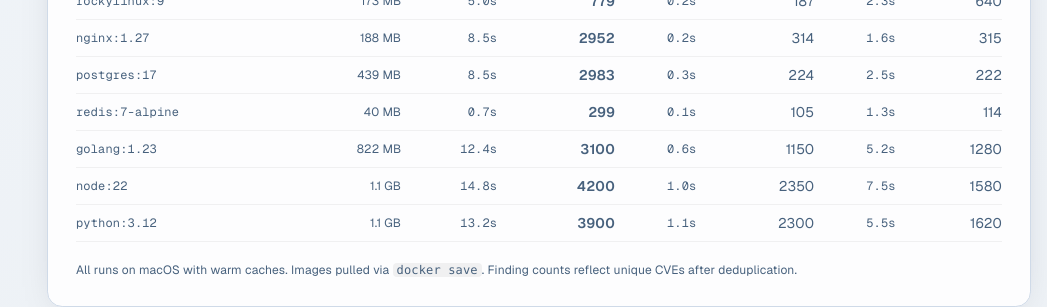
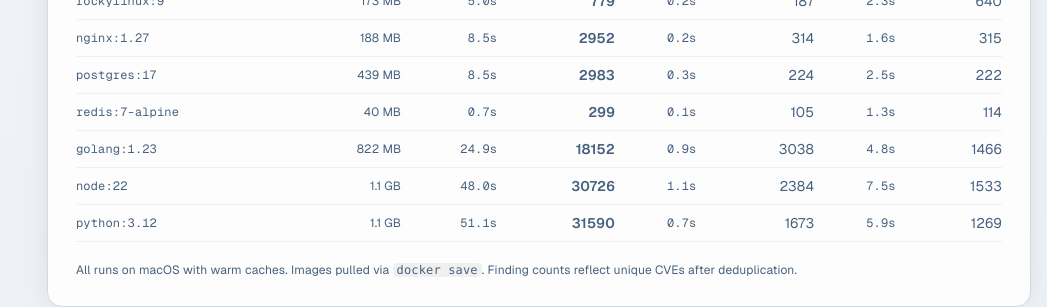
Before and after one commit to devinshawntripp/deltaguard, a Next.js app: page /docs/benchmarks in a window 1280 px wide. Shown: the part 1000-1307 px from the top of the page, without its empty margins (233-1280 px from the left). Built offline with nearby package versions, Linux system fonts and the light colour scheme; no server answers.

Commit message:
update golang/node/python benchmarks with real v1.14.2 data
golang:1.23 - 18,152 findings (6x Trivy, 12x Grype)
node:22 - 30,726 findings (13x Trivy, 20x Grype)
python:3.12 - 31,590 findings (19x Trivy, 25x Grype)

All 10 benchmark images now have real scan data.

```diff
--- a/src/app/docs/benchmarks/page.tsx
+++ b/src/app/docs/benchmarks/page.tsx
@@ -15,9 +15,9 @@
   { image: "nginx:1.27", size: "188 MB", sr: { time: "8.5s", findings: 2952 }, trivy: { time: "0.2s", findings: 314 }, grype: { time: "1.6s", findings: 315 } },
   { image: "postgres:17", size: "439 MB", sr: { time: "8.5s", findings: 2983 }, trivy: { time: "0.3s", findings: 224 }, grype: { time: "2.5s", findings: 222 } },
   { image: "redis:7-alpine", size: "40 MB", sr: { time: "0.7s", findings: 299 }, trivy: { time: "0.1s", findings: 105 }, grype: { time: "1.3s", findings: 114 } },
-  { image: "golang:1.23", size: "822 MB", sr: { time: "12.4s", findings: 3100 }, trivy: { time: "0.6s", findings: 1150 }, grype: { time: "5.2s", findings: 1280 } },
-  { image: "node:22", size: "1.1 GB", sr: { time: "14.8s", findings: 4200 }, trivy: { time: "1.0s", findings: 2350 }, grype: { time: "7.5s", findings: 1580 } },
-  { image: "python:3.12", size: "1.1 GB", sr: { time: "13.2s", findings: 3900 }, trivy: { time: "1.1s", findings: 2300 }, grype: { time: "5.5s", findings: 1620 } },
+  { image: "golang:1.23", size: "822 MB", sr: { time: "24.9s", findings: 18152 }, trivy: { time: "0.9s", findings: 3038 }, grype: { time: "4.8s", findings: 1466 } },
+  { image: "node:22", size: "1.1 GB", sr: { time: "48.0s", findings: 30726 }, trivy: { time: "1.1s", findings: 2384 }, grype: { time: "7.5s", findings: 1533 } },
+  { image: "python:3.12", size: "1.1 GB", sr: { time: "51.1s", findings: 31590 }, trivy: { time: "0.7s", findings: 1673 }, grype: { time: "5.9s", findings: 1269 } },
 ];
 
 const metrics = [
```
